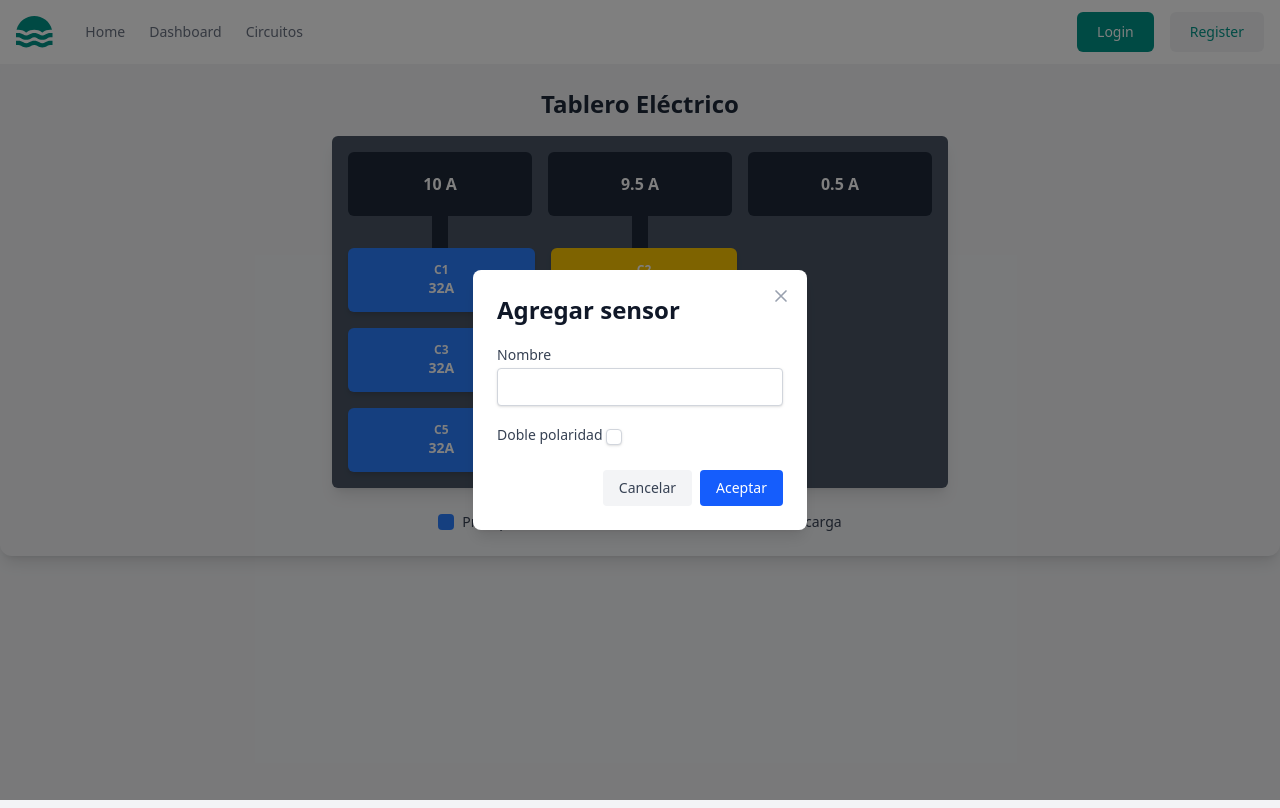
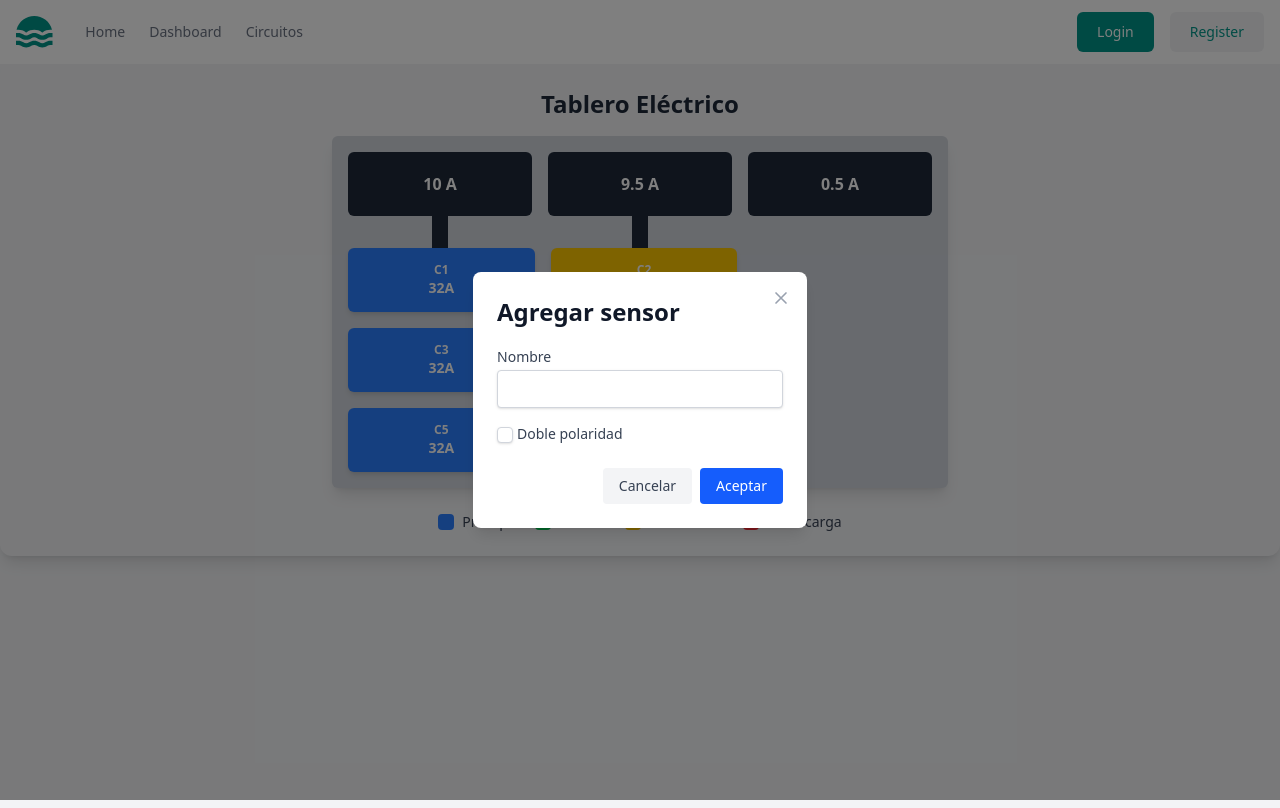
Before and after one commit to MonicaCabanas23/energy-manager, a Next.js app: page /circuitos in a window 1280 px wide. Both pictures are taken after a click on the element 643 px from the left and 440 px from the top of the page. Built offline with nearby package versions, Linux system fonts and the light colour scheme; no server answers.

Commit message:
:lipstick: working on input ui

```diff
--- a/src/components/CreateOrUpdateSensorForm.tsx
+++ b/src/components/CreateOrUpdateSensorForm.tsx
@@ -33,7 +33,7 @@ export default function CreateOrUpdateSensorForm({
     }, [sensor])
 
     return (
-        <form className="flex flex-col gap-4">
+        <form className="flex flex-col gap-4 justify-center">
             <Input
                 id="name"
                 type="text"
--- a/src/components/ui/ElectricalPanel.tsx
+++ b/src/components/ui/ElectricalPanel.tsx
@@ -41,7 +41,7 @@ export default function ElectricalPanel({
         <h2 className="text-2xl font-bold text-gray-800 text-center">Tablero Eléctrico</h2>
       </div>
 
-      <div className="min-w-48 overflow-scroll md:w-1/2 flex flex-col m-auto bg-gray-600 rounded-md p-4 shadow-lg">
+      <div className="min-w-48 md:w-1/2 flex flex-col m-auto bg-gray-300 rounded-md p-4 shadow-lg">
         <div className="flex flex-col items-center">
             <div className="w-full grid grid-cols-3 gap-4 items-center justify-center">
                 <div className="min-w-16 h-16 rounded-md bg-gray-800 text-white hover:cursor-pointer transform hover:scale-105 transition-all duration-200 flex items-center justify-center font-semibold">10 A</div>
@@ -70,10 +70,11 @@ export default function ElectricalPanel({
                   >
                   <div
                     className={`
-                      min-w-16 h-16 ${colorClass}
+                      min-w-16 min-h-16 ${colorClass}
                       rounded-md cursor-pointer transition-all duration-200
                       flex flex-col items-center justify-center
                       transform hover:scale-105 shadow-md hover:shadow-lg
+                      ${sensor.double_polarity ? 'row-span-2' : 'row-span-1'}
                     `}
                     onClick={() => {onSensorClick?.(sensor)}}
                   >
@@ -83,6 +84,7 @@ export default function ElectricalPanel({
                       </div>
                   </div>
 
+                  {/* Tooltip */}
                   {hoveredCircuit === index + 1 && (
                       <div className="absolute bottom-full left-1/2 transform -translate-x-1/2 mb-2 z-10">
                       <div className="bg-gray-800 text-white text-sm rounded p-2 whitespace-nowrap shadow-lg">
--- a/src/components/ui/Input.tsx
+++ b/src/components/ui/Input.tsx
@@ -40,9 +40,31 @@ export default function Input({
     }
 
     return (
-        <label>
-            <span className="text-sm font-medium text-gray-700"> { label } </span>
-            { renderInput() }
-        </label>
+        <>
+            {
+                type === 'checkbox' ?
+                <label className="flex items-center gap-1">
+                    <input
+                        id={ id }
+                        type={ type }
+                        checked={ Boolean(value) }
+                        className="mt-0.5 rounded border-gray-300 shadow-sm sm:text-sm"
+                        onChange={ (e) => onChange?.(e.target.checked) }
+                    />
+                    <span className="text-sm font-medium text-gray-700"> { label } </span>
+                </label>
+                :
+                <label className="">
+                    <span className="text-sm font-medium text-gray-700"> { label } </span>
+                    <input
+                        id={ id }
+                        type={ type }
+                        value={ String(value) }
+                        className="mt-0.5 w-full rounded border-gray-300 shadow-sm sm:text-sm"
+                        onChange={ (e) => onChange?.(e.target.value) }
+                    />
+                </label>
+            }
+        </>
     )
 }
--- a/src/lib/firebase.ts
+++ /dev/null
@@ -1,14 +0,0 @@
-import { initializeApp } from 'firebase/app';
-
-// TODO: Replace the following with your app's Firebase configuration
-const firebaseConfig = {
-  apiKey: process.env.FIREBASE_API_KEY,
-  authDomain: process.env.FIREBASE_AUTH_DOMAIN,
-  databaseURL: process.env.FIREBASE_DATABASE_URL,
-  projectId: process.env.FIREBASE_PROJECT_ID,
-  storageBucket: process.env.FIREBASE_STORAGE_BUCKET,
-  messagingSenderId: process.env.FIREBASE_MESSAGE_SENDER_ID,
-  appId: process.env.FIREBASE_APP_ID
-};
-
-const app = initializeApp(firebaseConfig);
```
